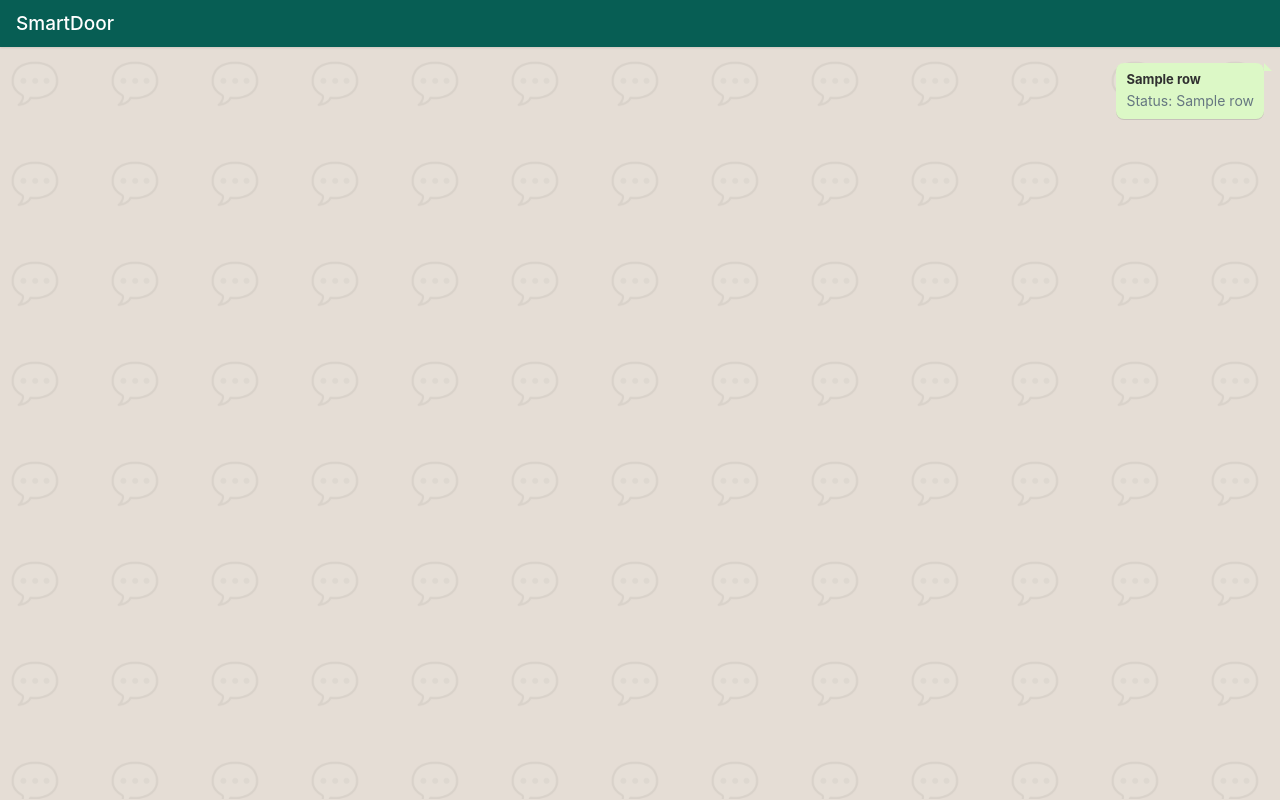
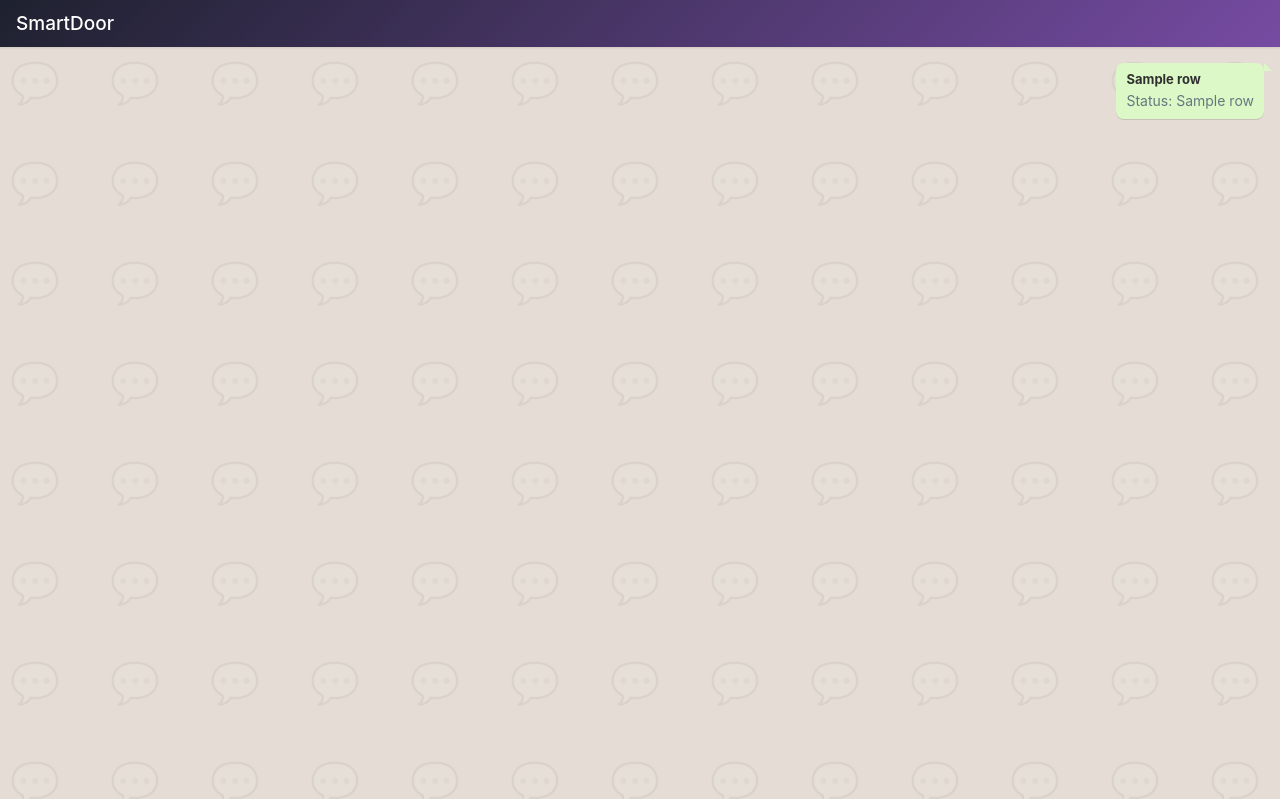
Before and after one commit to diaasfadlan/Smartdoor, a Flask app: template templates/dashboard.html in a window 1280 px wide. Run offline with Flask 3, Linux system fonts and the light colour scheme; the template is opened without the code that fills it: most values are stand-ins (such as "Sample title", 1, 10 or a date in 2020); data that the repository does not hold is empty.

Commit message:
Update dashboard.html

```diff
--- a/templates/dashboard.html
+++ b/templates/dashboard.html
@@ -7,12 +7,12 @@
   <style>
     * { margin: 0; padding: 0; box-sizing: border-box; }
     body {
-      background: #e5ddd5;
+      background: #ffffff;
       font-family: -apple-system, BlinkMacSystemFont, 'Segoe UI', Roboto, Helvetica, Arial, sans-serif;
       margin: 0;
     }
     .header {
-      background: #075e54;
+      background:linear-gradient(135deg, #1e212f 0%, #764ba2 100%);
       color: #fff;
       padding: 12px 16px;
       font-size: 19px;
```
